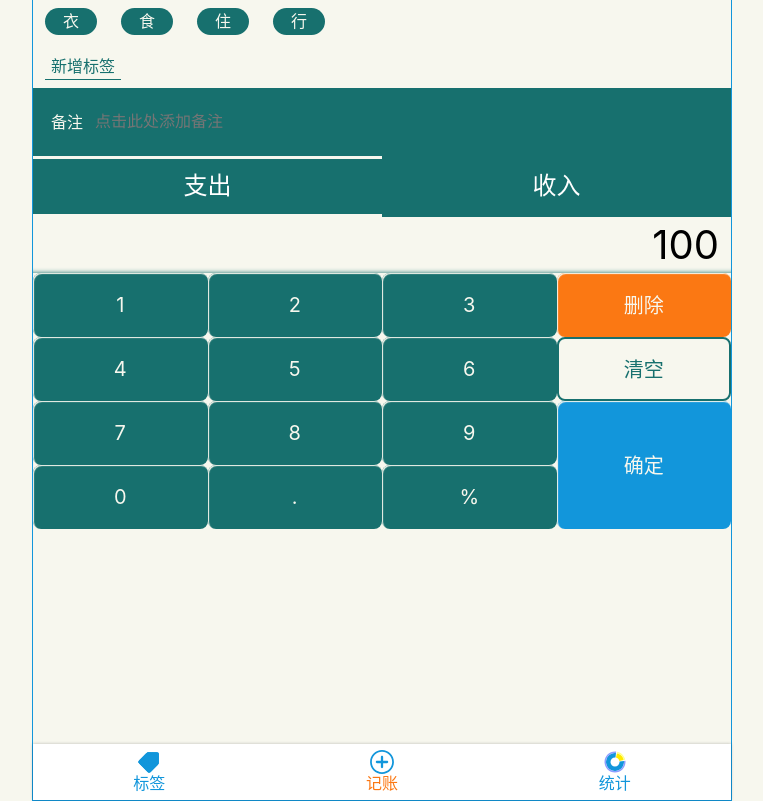
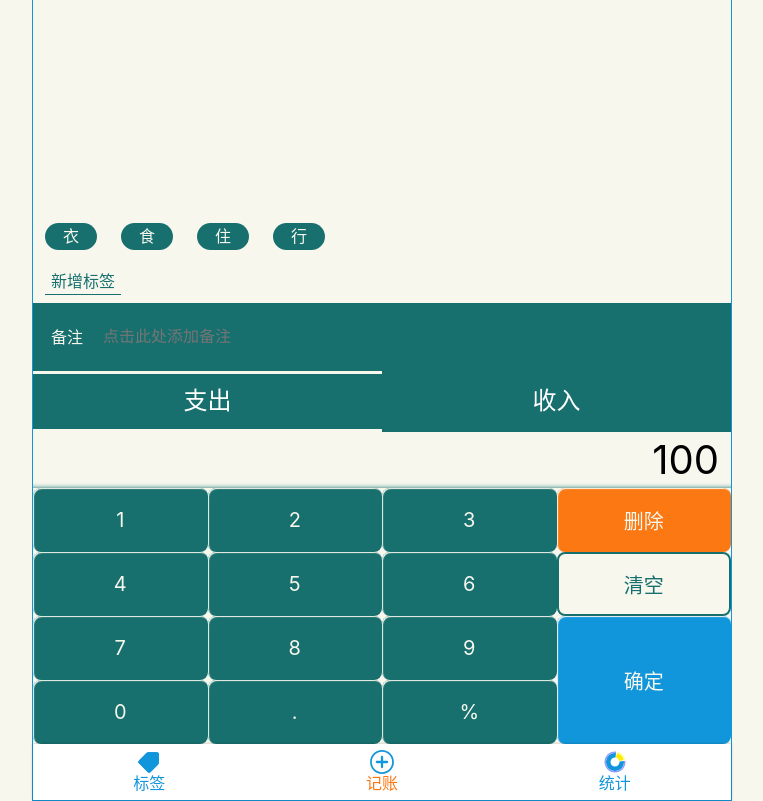
Before and after one commit to herzorf/where-is-my-money, a React app: page /#/add in a window 1280 px wide. Shown: the whole page, without its empty margins (258-1021 px from the left). Built offline with nearby package versions, Linux system fonts and the light colour scheme.

Commit message:
tagsSection功能搞定

```diff
--- a/src/components/Layout.tsx
+++ b/src/components/Layout.tsx
@@ -10,19 +10,20 @@ const Wrapper = styled.div`
 
 const Content = styled.div`
       flex-grow: 1;
+      display: flex;
+      flex-direction: column;
 `;
 
 
-function Layout(props:any) {
+function Layout(props: any) {
     return (
-        <div>
         <Wrapper>
             <Content>
                 {props.children}
             </Content>
             <Nav/>
         </Wrapper>
-        </div>
+
     );
 }
 
--- /dev/null
+++ b/src/views/Add-components/NotesSection.tsx
@@ -0,0 +1,31 @@
+import styled from "styled-components";
+
+const NotesSection = styled.section`
+    background: #17706e;
+    color: #f7f7ee;
+    display: flex;
+    padding: 10px 18px;
+    display: block;
+    >label{
+        display: flex;
+        align-items: center;
+    >span{
+      white-space: nowrap;
+      margin-right: 12px;
+    }
+    >input{
+        display: block;
+        width: 100%;height: 3em;
+        background: none;
+        padding: 8px;
+        border: none;
+        color: #f7f7ee;
+        font-size: 16px;
+      &:focus{
+        background-color: #f7f7ee;
+        color: #17706e;
+      }
+    }
+    }
+`;
+export {NotesSection}
--- /dev/null
+++ b/src/views/Add-components/NumbersSection.tsx
@@ -0,0 +1,49 @@
+import styled from "styled-components";
+
+const NumberSection = styled.section`
+      display: flex;
+      flex-direction: column;
+      >.output{
+        font-size: 40px;
+        padding: 4px 12px;
+        text-align: right;
+        box-shadow:inset 0 -5px 5px -5px #17706e;
+      }
+      >.numbers{
+        >button{
+        font-size: 20px;
+        border: none;
+        background-color: #17706e;
+        color: #f7f7ee;
+        float: left;
+        border-radius: 8px;
+        box-shadow: inset 1px 1px 1px #f7f7ee;
+        width: 25%;
+          height: 64px;
+          &:nth-child(4){
+            background-color: #fb7813;
+          }
+
+          &:nth-child(8){
+            background-color: #f7f7ee;
+            border: 2px solid #17706e;
+            color: #17706e;
+            &:active{
+              background-color: #17706e;
+              color: #f7f7ee;
+              border: none;
+            }
+          }
+          &.OK{
+            height: 128px;
+            float: right;
+            background-color: #1296db;
+          }
+       &:active{
+         background-color: #f7f7ee;
+         color:#17706e;
+       }
+      }
+     }
+`;
+export {NumberSection}
--- /dev/null
+++ b/src/views/Add-components/TabsSection.tsx
@@ -0,0 +1,38 @@
+import styled from "styled-components";
+
+const TabsSection = styled.section`
+      font-size: 24px;
+      >ul{
+         display: flex;
+         >li{
+            width: 50%;
+            text-align: center;
+            background: #17706e;
+            color: #fff;
+            padding: 16px 0;
+            position: relative;
+            &.selected::before{
+                content: "";
+                display: block;
+                height: 3px;
+                background: #f7f7ee;
+                position: absolute;
+                bottom: 0;
+                left: 0;
+                width: 100%;
+            }
+            &.selected::after{
+                content: "";
+                display: block;
+                height: 3px;
+                background: #f7f7ee;
+                position: absolute;
+                top: 0;
+                left: 0;
+                width: 100%;
+            }
+         }
+      }
+`;
+
+export {TabsSection}
--- /dev/null
+++ b/src/views/Add-components/TagsSection.tsx
@@ -0,0 +1,64 @@
+import styled from "styled-components";
+import React, {useState} from "react";
+
+const Wrapper = styled.section`
+    flex-grow: 1;
+    display: flex;
+    flex-direction: column;
+    justify-content: flex-end;
+    align-items: flex-start;
+   >ul{
+     >li{
+          background: #17706e;
+          display: inline-block;
+          color: #f7f7ee;
+          border-radius: 18px;
+          padding: 4px  18px;
+          margin: 8px 12px;
+          &.selected{
+            background-color: #fb7813;
+          }
+     }
+   }
+   >button{
+       margin: 8px 12px;
+       border: none;
+       background: none;
+       border-bottom: 1px solid #17706e;
+       color: #17706e;
+       padding: 2px 6px;
+       font-size: 16px;
+   }
+`;
+const TagsSection: React.FC = () => {
+    const [tags, setTags] = useState<string[]>(['衣', '食', '住', '行']);
+    const [selected, setSelected] = useState<string[]>([])
+    const addTag = () => {
+        const tagName = window.prompt("请输入新增标签的内容:");
+        if (tagName !== null) {
+            setTags([...tags, tagName])
+        }
+    };
+    const toggleTag = (tag: string) => {
+        if (selected.includes(tag)) {
+            setSelected(selected.filter(t => t !== tag));
+        } else {
+            setSelected([...selected, tag])
+        }
+    };
+    return (
+        <Wrapper>
+            <ul>
+                {tags.map(tag => {
+                    return <li key={tag} onClick={() => toggleTag(tag)}
+                               className={selected.includes(tag) ? "selected" : ""}>
+                        {tag}
+                    </li>
+                })}
+            </ul>
+            <button onClick={addTag}>新增标签</button>
+        </Wrapper>
+    )
+
+};
+export {TagsSection}
--- a/src/views/Add.tsx
+++ b/src/views/Add.tsx
@@ -1,151 +1,15 @@
 import Layout from "../components/Layout";
 import React from "react";
-import styled from "styled-components";
-
-const TagsSection = styled.section`
-   >ul{
-     >li{
-          background: #17706e;
-          display: inline-block;
-          color: #f7f7ee;
-          border-radius: 18px;
-          padding: 4px  18px;
-          margin: 8px 12px;
-     }
-   }
-   >button{
-       margin: 8px 12px;
-       border: none;
-       background: none;
-       border-bottom: 1px solid #17706e;
-       color: #17706e;
-       padding: 2px 6px;
-       font-size: 16px;
-   }
-`;
-
-const NotesSection = styled.section`
-    background: #17706e;
-    color: #f7f7ee;
-    display: flex;
-    padding: 10px 18px;
-    display: block;
-    >label{
-        display: flex;
-        align-items: center;
-    >span{
-      white-space: nowrap;
-      margin-right: 12px;
-    }
-    >input{
-        display: block;
-        width: 100%;height: 3em;
-        background: none;
-        border: none;
-        color: #f7f7ee;
-        font-size: 16px;
-
-    }
-    }
-`;
-
-const TabsSection = styled.section`
-      font-size: 24px;
-      >ul{
-         display: flex;
-         >li{
-            width: 50%;
-            text-align: center;
-            background: #17706e;
-            color: #fff;
-            padding: 16px 0;
-            position: relative;
-            &.selected::before{
-                content: "";
-                display: block;
-                height: 3px;
-                background: #f7f7ee;
-                position: absolute;
-                bottom: 0;
-                left: 0;
-                width: 100%;
-            }
-            &.selected::after{
-                content: "";
-                display: block;
-                height: 3px;
-                background: #f7f7ee;
-                position: absolute;
-                top: 0;
-                left: 0;
-                width: 100%;
-            }
-         }
-      }
-`;
-
-const NumberSection = styled.section`
-      display: flex;
-      flex-direction: column;
-      >.output{
-        font-size: 40px;
-        padding: 4px 12px;
-        text-align: right;
-        box-shadow:inset 0 -5px 5px -5px #17706e;
-      }
-      >.numbers{
-        >button{
-        font-size: 20px;
-        border: none;
-        background-color: #17706e;
-        color: #f7f7ee;
-        float: left;
-        border-radius: 8px;
-        box-shadow: inset 1px 1px 1px #f7f7ee;
-        width: 25%;
-          height: 64px;
-          &:nth-child(4){
-            background-color: #fb7813;
-          }
-
-          &:nth-child(8){
-            background-color: #f7f7ee;
-            border: 2px solid #17706e;
-            color: #17706e;
-            &:active{
-              background-color: #17706e;
-              color: #f7f7ee;
-              border: none;
-            }
-          }
-          &.OK{
-            height: 128px;
-            float: right;
-            background-color: #1296db;
-          }
-       &:active{
-         background-color: #f7f7ee;
-         color:#17706e;
-       }
-      }
-     }
-`;
-
-
+import {NotesSection} from "./Add-components/NotesSection";
+import {TabsSection} from "./Add-components/TabsSection";
+import {TagsSection} from "./Add-components/TagsSection";
+import {NumberSection} from "./Add-components/NumbersSection";
 
 function Add() {
     return (
         <div>
             <Layout>
-                <TagsSection>
-                    <ul>
-                        <li>衣</li>
-                        <li>食</li>
-                        <li>住</li>
-                        <li>行</li>
-                    </ul>
-                    <button>新增标签</button>
-                </TagsSection>
+                <TagsSection />
                 <NotesSection>
                     <label>
                         <span>备注</span>
@@ -182,4 +46,5 @@ function Add() {
         </div>
     );
 }
+
 export default Add;
```
Lines whose indentation alone changed are shown as unchanged.
